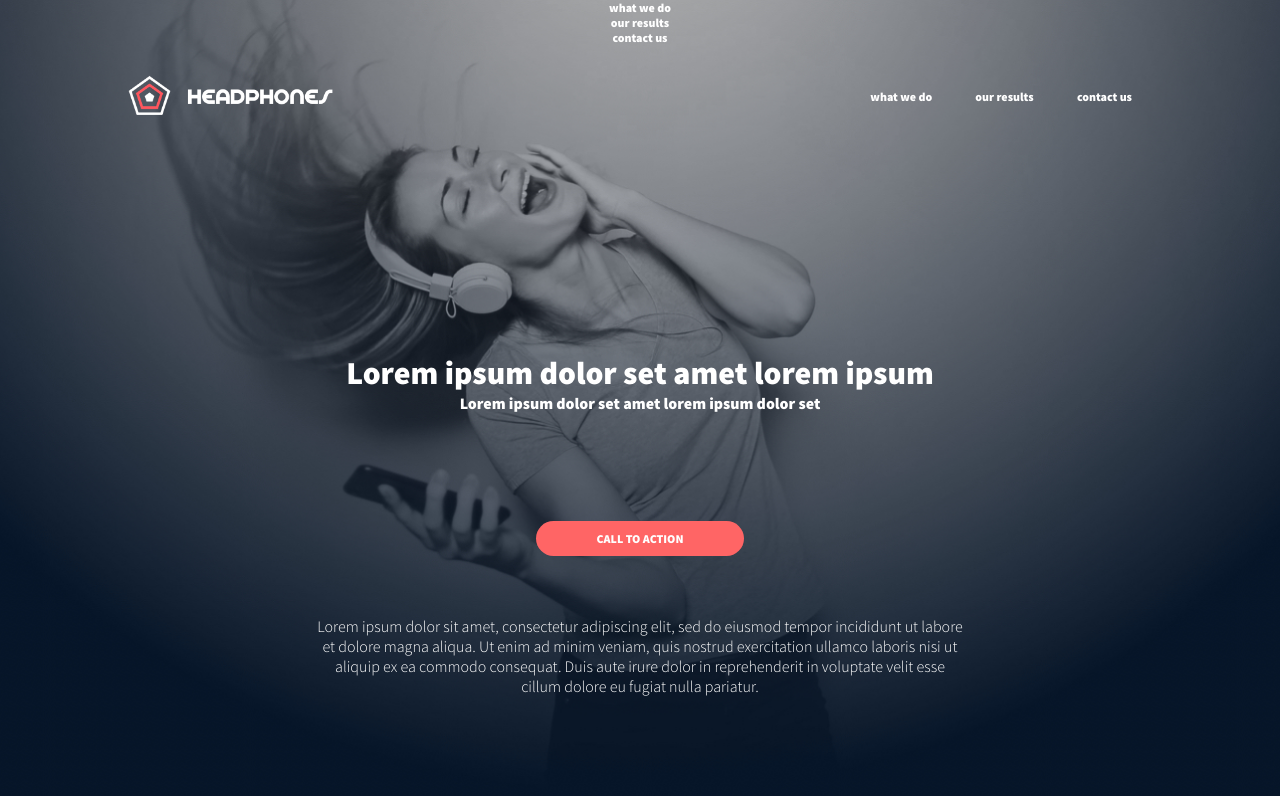
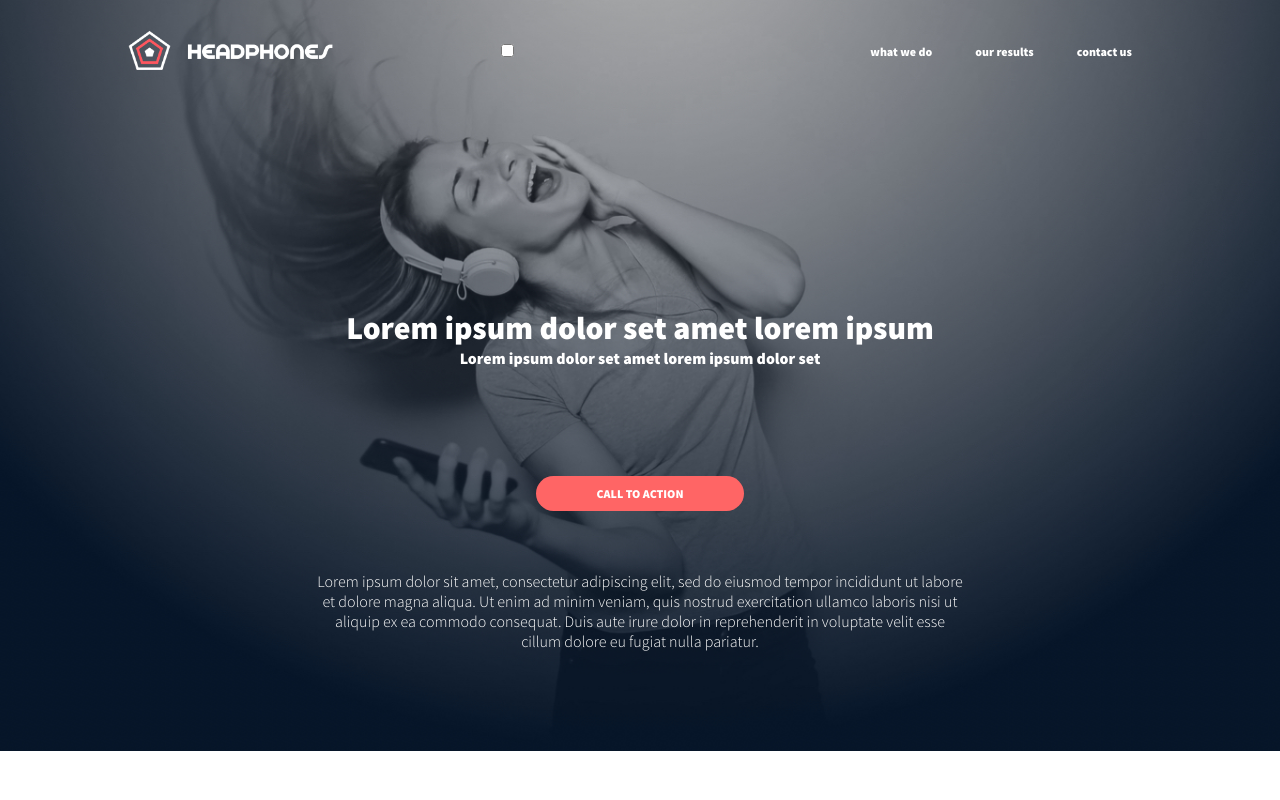
Before and after one commit to ofoe-a/alx_html_css, a plain HTML site: page headphones/0-index.html in a window 1280 px wide. Drawn offline with Linux system fonts and the light colour scheme.

Commit message:
updated sections

```diff
--- a/headphones/0-index.html
+++ b/headphones/0-index.html
@@ -9,15 +9,10 @@
 <body>
     <div class="hero-container">
         <header>
-            <div class="off-screen-menu">
-                <ul>
-                    <li>what we do</li>
-                    <li>our results</li>
-                    <li>contact us</li>
-                </ul>
-            </div>
             <nav>
                 <img class="logo" src="./images/logo_headphones.png" alt="headphones logo">
+                <input type="checkbox" class="toggle-menu">
+                <div class="hamburger"></div>
                 <ul class="links">
                     <li><a href="#">what we do</a></li>
                     <li><a href="#">our results</a></li>
```
Also changed, not shown: headphones/0-styles.css (line endings or trailing spaces).
